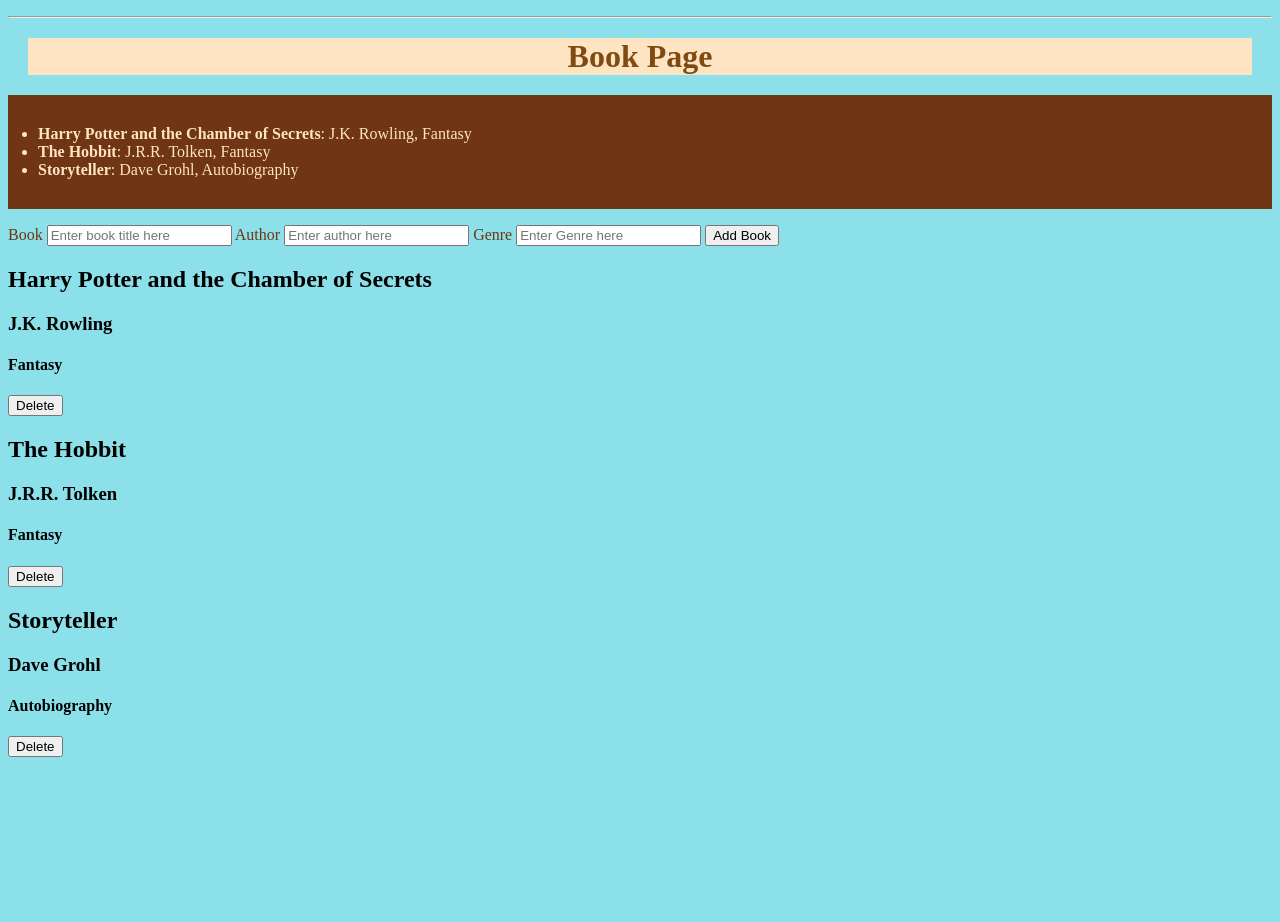
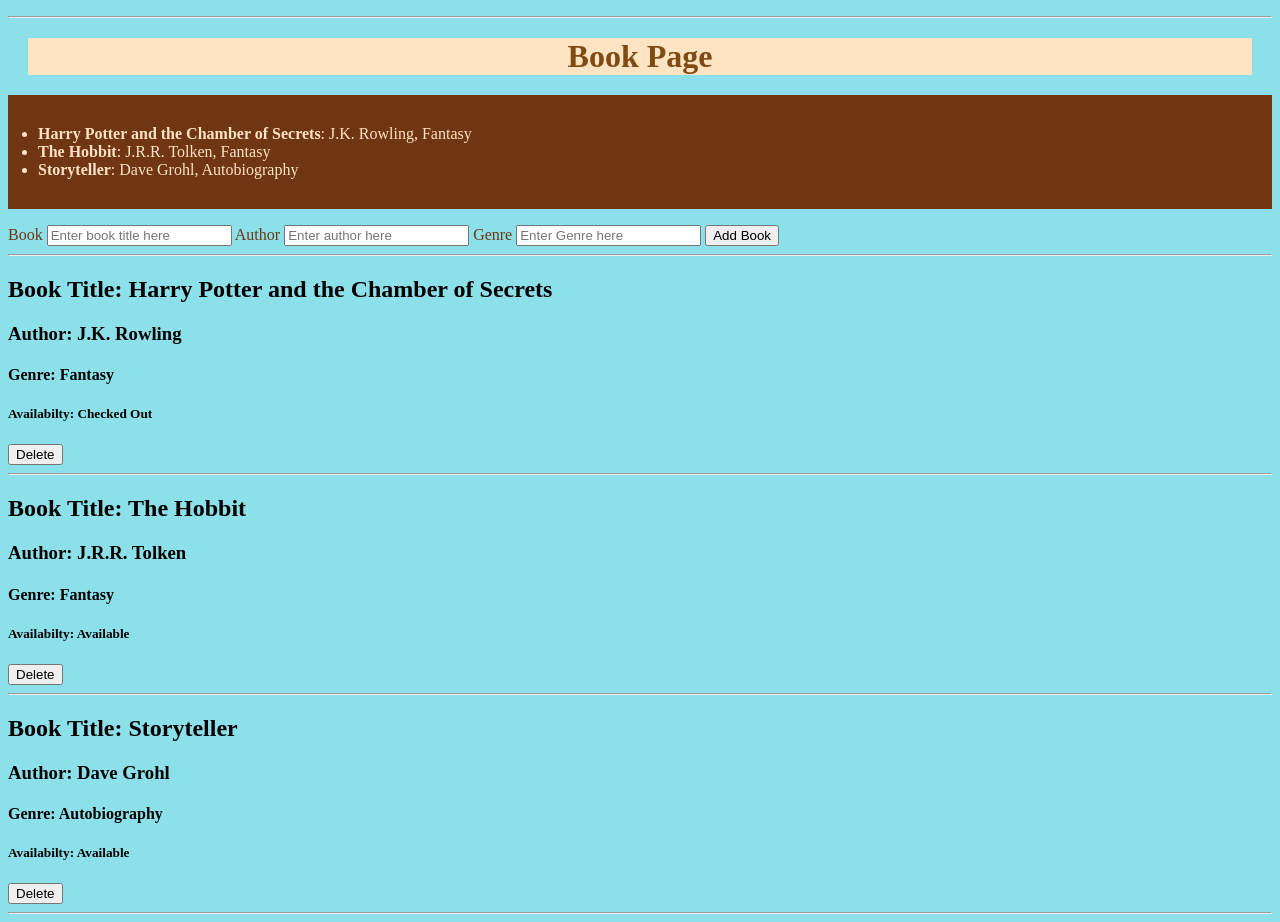
Before and after one commit to hollytyler/week_03_weekendhw, a Flask app: page /books in a window 1280 px wide. Shown: the part 34-956 px from the top of the page. Before the commit the page ends 791 px from the top, so only its background shows below. Run offline with Flask 3, Linux system fonts and the light colour scheme.

Commit message:
added delete stuff

```diff
--- a/controllers/book_controller.py
+++ b/controllers/book_controller.py
@@ -14,7 +14,8 @@
     book_title = request.form['title']
     book_author = request.form['author']
     book_genre = request.form['genre']
-    new_book = Book(book_title, book_author, book_genre)
+    checked_out = False
+    new_book = Book(book_title, book_author, book_genre, checked_out)
     add_new_book(new_book)
     return redirect('/books')
 
--- a/models/book.py
+++ b/models/book.py
@@ -1,5 +1,6 @@
 class Book:
-    def __init__(self, title, author, genre):
+    def __init__(self, title, author, genre, checked_out):
         self.title = title
         self.author = author
         self.genre = genre
+        self.checked_out = checked_out
--- a/models/book_list.py
+++ b/models/book_list.py
@@ -1,8 +1,8 @@
 from models.book import *
 
-book1 = Book("Harry Potter and the Chamber of Secrets", "J.K. Rowling", "Fantasy")
-book2 = Book("The Hobbit", "J.R.R. Tolken", "Fantasy")
-book3 = Book("Storyteller", "Dave Grohl", "Autobiography")
+book1 = Book("Harry Potter and the Chamber of Secrets", "J.K. Rowling", "Fantasy", True)
+book2 = Book("The Hobbit", "J.R.R. Tolken", "Fantasy", False)
+book3 = Book("Storyteller", "Dave Grohl", "Autobiography", False)
 
 books = [book1, book2, book3]
 
--- a/templates/index.jinja
+++ b/templates/index.jinja
@@ -19,17 +19,25 @@
         </form>
     </section>
 
-    <div class="book-container">
+    <hr class="book-container">
         {% for book in book_list %}
         <div class="book">
-            <h2>{{ book.title }}</h2>
-            <h3>{{ book.author }}</h3>
-            <h4>{{ book.genre }}</h4>
+            <h2>Book Title: {{ book.title }}</h2>
+            <h3>Author: {{ book.author }}</h3>
+            <h4>Genre: {{ book.genre }}</h4>
+            <h5>Availabilty:
+            {% if book.checked_out == true %}
+                Checked Out
+            {% else %}
+                Available
+            {% endif %}
 
+            </h5>
             <form class="form-inline" action="/books/delete/{{ book.title }}" method="POST">
                 <input type="submit" value="Delete">
             </form>
         </div>
+        <hr/>
         {% endfor %}
     </div>
 {% endblock content %}
```
